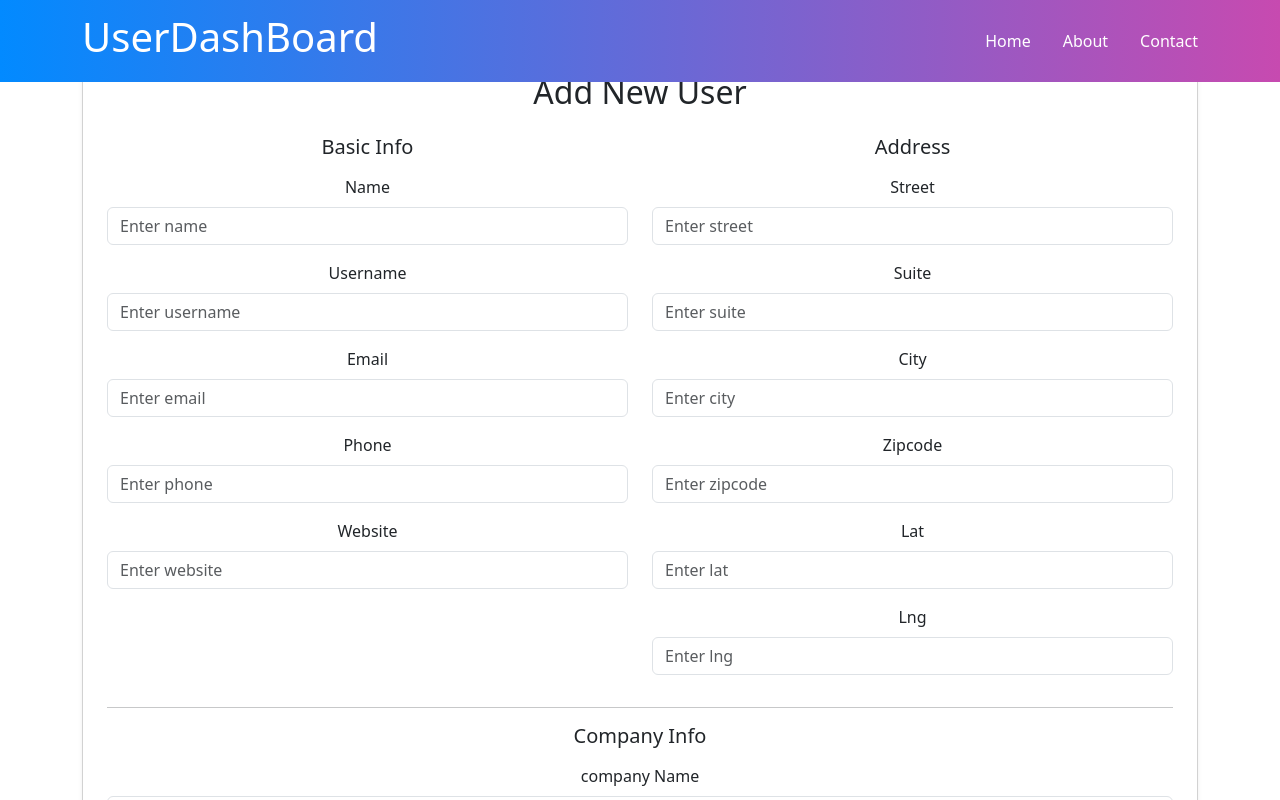
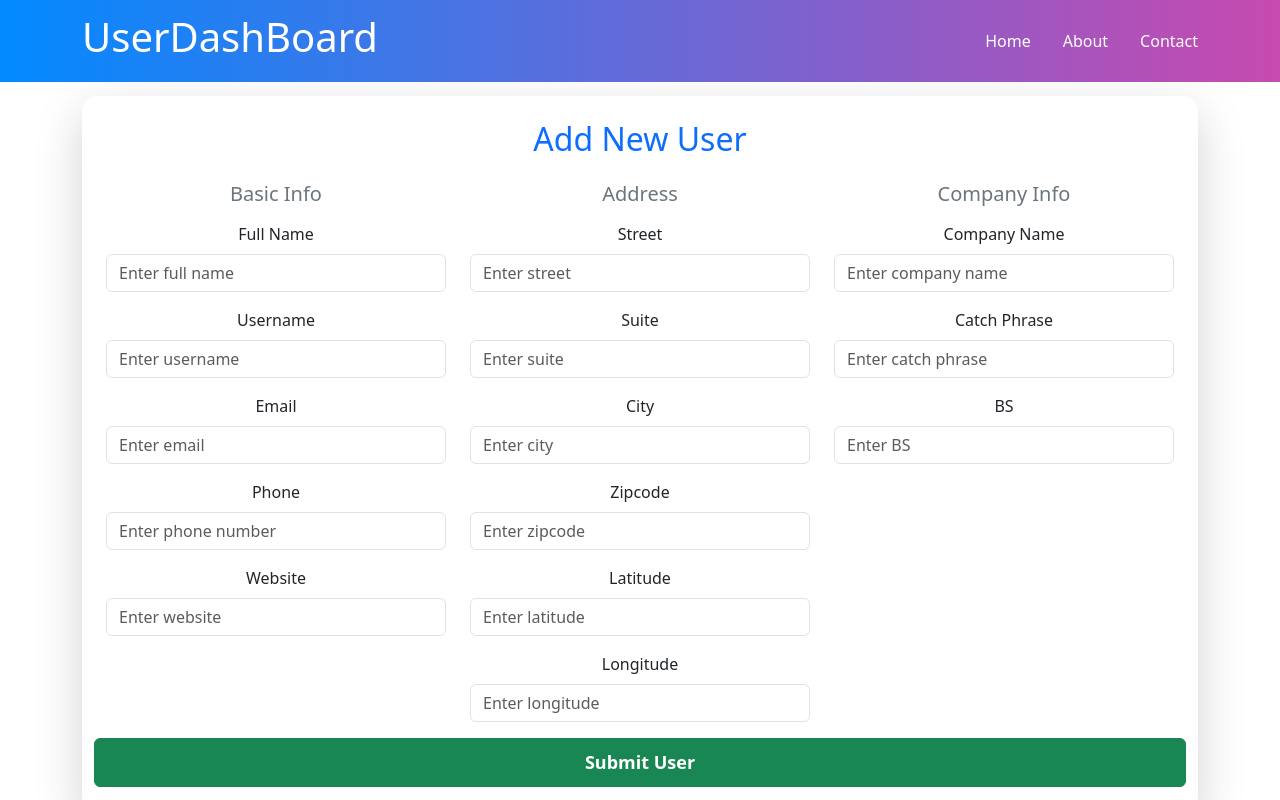
Before and after one commit to AdityaBadgujar85/User-DashBoard, a React (Create React App) app: page /AddUser in a window 1280 px wide. Shown: the top 800 px of the page. Built offline with nearby package versions, Linux system fonts and the light colour scheme.

Commit message:
Add User and Edit User UI changed

```diff
--- a/src/components/User/AddUser.js
+++ b/src/components/User/AddUser.js
@@ -1,72 +1,66 @@
-import React, { useState } from 'react';
-import Axios from 'axios';
-import { useNavigate } from 'react-router-dom';
-import { Container, Form, Button, Row, Col, Card } from 'react-bootstrap';
-import 'bootstrap/dist/css/bootstrap.min.css';
+import React, { useState } from "react";
+import Axios from "axios";
+import { useNavigate } from "react-router-dom";
+import { Container, Row, Col } from "react-bootstrap";
+import "bootstrap/dist/css/bootstrap.min.css";
 
 function AddUser() {
   const navigate = useNavigate();
-  const [userData, setUserData] = useState({
-    name: '',
-    username: '',
-    email: '',
-    phone: '',
-    website: '',
-    street: '',
-    suite: '',
-    city: '',
-    zipcode: '',
-    lat: '',
-    lng: '',
-    companyName: '',
-    catchPhrase: '',
-    bs: ''
-  });
 
-  const handleChange = (e) => {
-    const { name, value } = e.target;
-    setUserData((prevData) => ({
-      ...prevData,
-      [name]: value
-    }));
-  };
+  // State for inputs
+  const [name, setName] = useState("");
+  const [username, setUsername] = useState("");
+  const [email, setEmail] = useState("");
+  const [phone, setPhone] = useState("");
+  const [website, setWebsite] = useState("");
+  const [street, setStreet] = useState("");
+  const [suite, setSuite] = useState("");
+  const [city, setCity] = useState("");
+  const [zipcode, setZipcode] = useState("");
+  const [lat, setLat] = useState("");
+  const [lng, setLng] = useState("");
+  const [companyName, setCompanyName] = useState("");
+  const [catchPhrase, setCatchPhrase] = useState("");
+  const [bs, setBs] = useState("");
 
   const handleSubmit = (e) => {
     e.preventDefault();
 
-    const isEmailValid = /^[^\s@]+@[^\s@]+\.[^\s@]+$/.test(userData.email);
-    if (!userData.name || !userData.username || !userData.email || !isEmailValid) {
-      alert("Please fill in all required fields correctly.");
+    if (!name || !username || !email) {
+      alert("Please fill in Name, Username, and Email.");
+      return;
+    }
+
+    const isEmailValid = /^[^\s@]+@[^\s@]+\.[^\s@]+$/.test(email);
+    if (!isEmailValid) {
+      alert("Please enter a valid email.");
       return;
     }
 
     const finalUser = {
-      name: userData.name,
-      username: userData.username,
-      email: userData.email,
-      phone: userData.phone,
-      website: userData.website,
+      name,
+      username,
+      email,
+      phone,
+      website,
       address: {
-        street: userData.street,
-        suite: userData.suite,
-        city: userData.city,
-        zipcode: userData.zipcode,
-        geo: {
-          lat: userData.lat,
-          lng: userData.lng
-        }
+        street,
+        suite,
+        city,
+        zipcode,
+        geo: { lat, lng },
       },
       company: {
-        name: userData.companyName,
-        catchPhrase: userData.catchPhrase,
-        bs: userData.bs
-      }
+        name: companyName,
+        catchPhrase,
+        bs,
+      },
     };
 
     Axios.post("https://jsonplaceholder.typicode.com/users", finalUser)
       .then((response) => {
         alert("User added successfully!");
-        navigate('/', { state: { newUser: response.data } });
+        navigate("/", { state: { newUser: response.data } });
       })
       .catch((error) => {
         console.error("Error:", error);
@@ -75,75 +69,82 @@ function AddUser() {
   };
 
   return (
-    <Container className="py-5">
-      <Card className="p-4 shadow-sm">
-        <h2 className="mb-4 text-center">Add New User</h2>
-
-        <Form onSubmit={handleSubmit}>
+    <Container className="py-5" style={{marginTop:'3rem'}}>
+      <div className="card shadow-lg p-4 border-0" style={{ borderRadius: "15px" }}>
+        <h2 className="mb-4 text-center text-primary">Add New User</h2>
+        <form onSubmit={handleSubmit}>
           <Row>
-            <Col md={6}>
-              <h5 className="mb-3">Basic Info</h5>
-              {['name', 'username', 'email', 'phone', 'website'].map((field) => (
-                <Form.Group className="mb-3" key={field}>
-                  <Form.Label>{field.charAt(0).toUpperCase() + field.slice(1)}</Form.Label>
-                  <Form.Control
-                    type={field === 'email' ? 'email' : 'text'}
-                    name={field}
-                    value={userData[field]}
-                    onChange={handleChange}
-                    placeholder={`Enter ${field}`}
-                    required={['name', 'username', 'email'].includes(field)}
-                  />
-                </Form.Group>
-              ))}
+            <Col md={4}>
+              <h5 className="text-secondary mb-3">Basic Info</h5>
+              <div className="mb-3">
+                <label className="form-label">Full Name</label>
+                <input type="text" className="form-control" value={name} onChange={(e) => setName(e.target.value)} placeholder="Enter full name" required/>
+              </div>
+              <div className="mb-3">
+                <label className="form-label">Username</label>
+                <input type="text" className="form-control" value={username} onChange={(e) => setUsername(e.target.value)} placeholder="Enter username" required/>
+              </div>
+              <div className="mb-3">
+                <label className="form-label">Email</label>
+                <input type="email" className="form-control" value={email} onChange={(e) => setEmail(e.target.value)} placeholder="Enter email" required/>
+              </div>
+              <div className="mb-3">
+                <label className="form-label">Phone</label>
+                <input type="text" className="form-control" value={phone} onChange={(e) => setPhone(e.target.value)} placeholder="Enter phone number"/>
+              </div>
+              <div className="mb-3">
+                <label className="form-label">Website</label>
+                <input type="text" className="form-control" value={website} onChange={(e) => setWebsite(e.target.value)} placeholder="Enter website"/>
+              </div>
             </Col>
-
-            <Col md={6}>
-              <h5 className="mb-3">Address</h5>
-              {['street', 'suite', 'city', 'zipcode', 'lat', 'lng'].map((field) => (
-                <Form.Group className="mb-3" key={field}>
-                  <Form.Label>{field.charAt(0).toUpperCase() + field.slice(1)}</Form.Label>
-                  <Form.Control
-                    type="text"
-                    name={field}
-                    value={userData[field]}
-                    onChange={handleChange}
-                    placeholder={`Enter ${field}`}
-                  />
-                </Form.Group>
-              ))}
+            <Col md={4}>
+              <h5 className="text-secondary mb-3">Address</h5>
+              <div className="mb-3">
+                <label className="form-label">Street</label>
+                <input type="text" className="form-control" value={street} onChange={(e) => setStreet(e.target.value)} placeholder="Enter street"/>
+              </div>
+              <div className="mb-3">
+                <label className="form-label">Suite</label>
+                <input type="text" className="form-control" value={suite} onChange={(e) => setSuite(e.target.value)} placeholder="Enter suite"/>
+              </div>
+              <div className="mb-3">
+                <label className="form-label">City</label>
+                <input type="text" className="form-control" value={city} onChange={(e) => setCity(e.target.value)} placeholder="Enter city"/>
+              </div>
+              <div className="mb-3">
+                <label className="form-label">Zipcode</label>
+                <input type="text" className="form-control" value={zipcode} onChange={(e) => setZipcode(e.target.value)} placeholder="Enter zipcode"/>
+              </div>
+              <div className="mb-3">
+                <label className="form-label">Latitude</label>
+                <input type="text" className="form-control" value={lat} onChange={(e) => setLat(e.target.value)} placeholder="Enter latitude"/>
+              </div>
+              <div className="mb-3">
+                <label className="form-label">Longitude</label>
+                <input type="text" className="form-control" value={lng} onChange={(e) => setLng(e.target.value)} placeholder="Enter longitude"/>
+              </div>
+            </Col>
+             <Col>
+              <h5 className="text-secondary mb-3">Company Info</h5>
+              <div className="mb-3">
+                <label className="form-label">Company Name</label>
+                <input type="text" className="form-control" value={companyName} onChange={(e) => setCompanyName(e.target.value)} placeholder="Enter company name"/>
+              </div>
+              <div className="mb-3">
+                <label className="form-label">Catch Phrase</label>
+                <input type="text" className="form-control" value={catchPhrase} onChange={(e) => setCatchPhrase(e.target.value)} placeholder="Enter catch phrase"/>
+              </div>
+              <div className="mb-3">
+                <label className="form-label">BS</label>
+                <input type="text" className="form-control" value={bs} onChange={(e) => setBs(e.target.value)} placeholder="Enter BS"/>
+              </div>
             </Col>
           </Row>
-
-          <hr />
-
           <Row>
-            <Col>
-              <h5 className="mb-3">Company Info</h5>
-              {['companyName', 'catchPhrase', 'bs'].map((field) => (
-                <Form.Group className="mb-3" key={field}>
-                  <Form.Label>{field.replace(/([A-Z])/g, ' $1')}</Form.Label>
-                  <Form.Control
-                    type="text"
-                    name={field}
-                    value={userData[field]}
-                    onChange={handleChange}
-                    placeholder={`Enter ${field}`}
-                  />
-                </Form.Group>
-              ))}
-            </Col>
-          </Row>
-
-          <Row className="mt-4">
-            <Col>
-              <Button variant="primary" type="submit" className="w-100">
-                Submit
-              </Button>
-            </Col>
-          </Row>
-        </Form>
-      </Card>
+             <button type="submit" className="btn btn-success w-100 fw-bold" style={{ fontSize: "18px", padding: "10px" }}>Submit User </button>
+            </Row>
+        </form>
+      </div>
     </Container>
   );
 }
--- a/src/components/User/EditUserDetails.js
+++ b/src/components/User/EditUserDetails.js
@@ -1,6 +1,6 @@
 import React, { useState, useEffect } from 'react';
 import { useParams, useNavigate } from 'react-router-dom';
-import { Form, Button, Container, Col, Row, Card } from 'react-bootstrap';
+import { Container, Col, Row, Card, Button } from 'react-bootstrap';
 import Axios from 'axios';
 import 'bootstrap/dist/css/bootstrap.min.css';
 
@@ -24,8 +24,6 @@ function EditUserDetails() {
     catchPhrase: '',
     bs: ''
   });
-
-  // Fetch user from API directly (no need for props)
   useEffect(() => {
     Axios.get(`https://jsonplaceholder.typicode.com/users/${id}`)
       .then(res => {
@@ -66,6 +64,7 @@ function EditUserDetails() {
     e.preventDefault();
 
     const finalUpdatedUser = {
+      id: Number(id),
       name: updatedUser.name,
       username: updatedUser.username,
       email: updatedUser.email,
@@ -89,9 +88,9 @@ function EditUserDetails() {
     };
 
     Axios.put(`https://jsonplaceholder.typicode.com/users/${id}`, finalUpdatedUser)
-      .then(response => {
+      .then(() => {
         alert("User updated successfully!");
-        navigate('/');
+        navigate('/', { state: { updatedUser: finalUpdatedUser } });
       })
       .catch(err => {
         console.error(err);
@@ -100,65 +99,45 @@ function EditUserDetails() {
   };
 
   return (
-    <Container className="py-5">
+    <Container className="py-5 mt-5">
       <Card className="p-4 shadow-sm">
         <h2 className="mb-4 text-center">Edit User</h2>
-
-        <Form onSubmit={handleSubmit}>
+        <form onSubmit={handleSubmit}>
           <Row>
-            <Col md={6}>
+            <Col md={4}>
               <h5 className="mb-3">Basic Info</h5>
               {['name', 'username', 'email', 'phone', 'website'].map(field => (
-                <Form.Group className="mb-3" key={field}>
-                  <Form.Label>{field.charAt(0).toUpperCase() + field.slice(1)}</Form.Label>
-                  <Form.Control
-                    type="text"
-                    name={field}
-                    value={updatedUser[field]}
-                    onChange={handleChange}
-                    placeholder={`Enter ${field}`}
-                  />
-                </Form.Group>
+                <div className="mb-3" key={field}>
+                  <label className="form-label">
+                    {field.charAt(0).toUpperCase() + field.slice(1)}
+                  </label>
+                  <input type="text" className="form-control" name={field} value={updatedUser[field]} onChange={handleChange} placeholder={`Enter ${field}`} />
+                </div>
               ))}
             </Col>
-
-            <Col md={6}>
+            <Col md={4}>
               <h5 className="mb-3">Address</h5>
               {['street', 'suite', 'city', 'zipcode', 'lat', 'lng'].map(field => (
-                <Form.Group className="mb-3" key={field}>
-                  <Form.Label>{field.charAt(0).toUpperCase() + field.slice(1)}</Form.Label>
-                  <Form.Control
-                    type="text"
-                    name={field}
-                    value={updatedUser[field]}
-                    onChange={handleChange}
-                    placeholder={`Enter ${field}`}
-                  />
-                </Form.Group>
+                <div className="mb-3" key={field}>
+                  <label className="form-label">
+                    {field.charAt(0).toUpperCase() + field.slice(1)}
+                  </label>
+                  <input type="text" className="form-control" name={field} value={updatedUser[field]} onChange={handleChange} placeholder={`Enter ${field}`} />
+                </div>
+              ))}
+            </Col>
+            <Col md={4}>
+              <h5 className="mb-3">Company</h5>
+              {['companyName', 'catchPhrase', 'bs'].map(field => (
+                <div className="mb-3" key={field}>
+                  <label className="form-label">
+                    {field.replace(/([A-Z])/g, ' $1')}
+                  </label>
+                  <input type="text" className="form-control" name={field} value={updatedUser[field]} onChange={handleChange} placeholder={`Enter ${field}`} />
+                </div>
               ))}
             </Col>
           </Row>
-
-          <hr />
-
-          <Row>
-            <Col>
-              <h5 className="mb-3">Company</h5>
-              {['companyName', 'catchPhrase', 'bs'].map(field => (
-                <Form.Group className="mb-3" key={field}>
-                  <Form.Label>{field.replace(/([A-Z])/g, ' $1')}</Form.Label>
-                  <Form.Control
-                    type="text"
-                    name={field}
-                    value={updatedUser[field]}
-                    onChange={handleChange}
-                    placeholder={`Enter ${field}`}
-                  />
-                </Form.Group>
-              ))}
-            </Col>
-          </Row>
-
           <Row className="mt-4">
             <Col>
               <Button variant="success" type="submit" className="w-100">
@@ -166,7 +145,7 @@ function EditUserDetails() {
               </Button>
             </Col>
           </Row>
-        </Form>
+        </form>
       </Card>
     </Container>
   );
```
